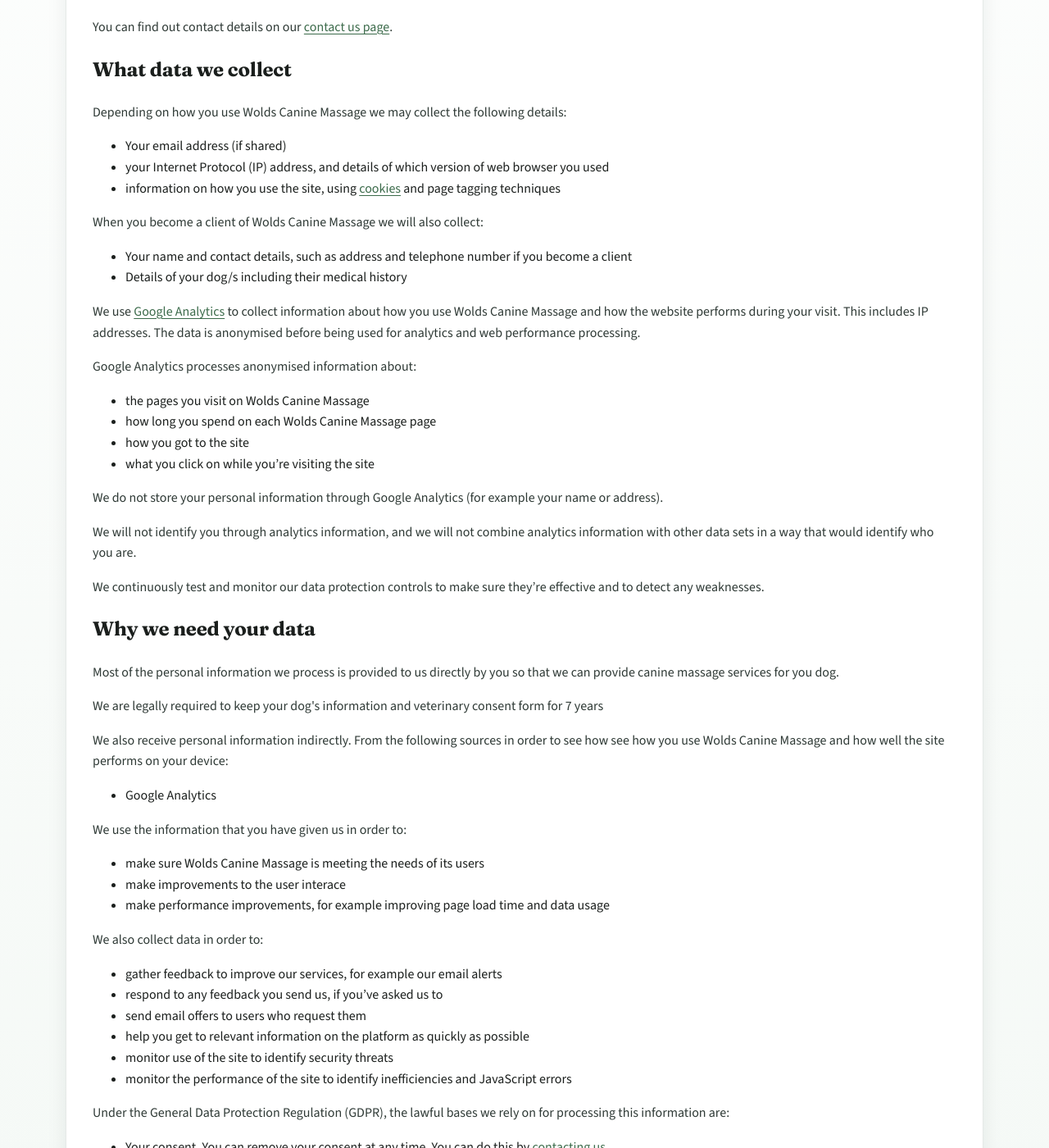
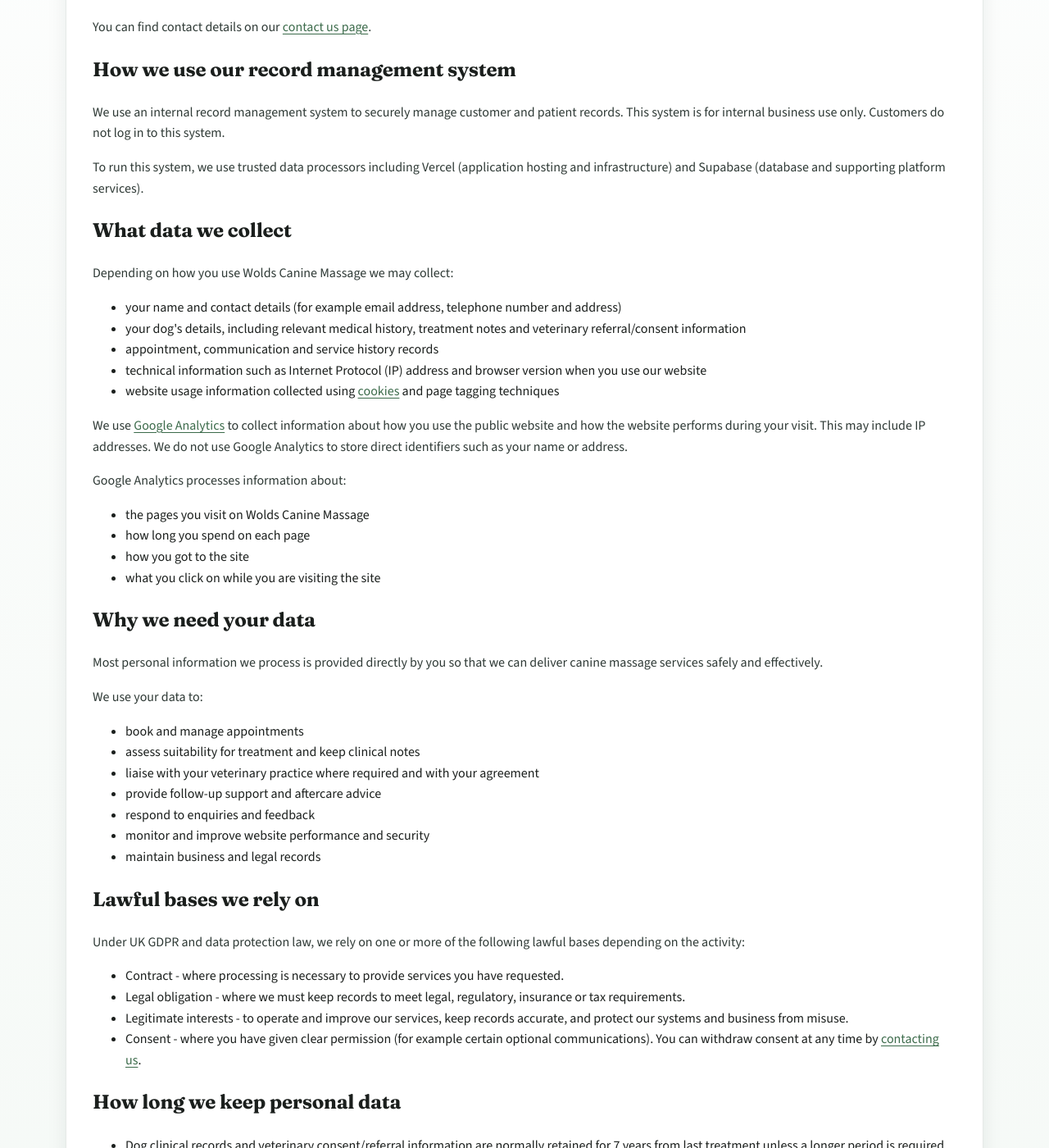
Before and after one commit to simplybenuk/Wolds-Canine-Massage, a Jekyll site: the page built from privacy-policy.html, in a window 1280 px wide and 1400 px high, scrolled down 762 px. Shown: the whole window at 82% size. Built offline with Jekyll 4.4.1, drawn with Linux system fonts in a browser that asks for light colours; comment, search, counter and statistics services are not loaded; some of the changed text lies outside the part shown.

Commit message:
Update privacy policy for internal records system

```diff
--- a/privacy-policy.html
+++ b/privacy-policy.html
@@ -7,80 +7,88 @@ layout: default
     <section class="content-card">
         <h1>Privacy Policy</h1>
         <div>
-            <p>Last updated: 16 May 2022</p>
-            <p>Wolds Canine Massage is governed by UK laws and is the data controller for pages starting with woldscaninemassage.co.uk - for example <a href="/contact.html">https://woldscaninemassage.co.uk/contact.html</a>.</p>
+            <p>Last updated: 17 February 2026</p>
+            <p>Wolds Canine Massage is governed by UK laws and is the data controller for pages starting with woldscaninemassage.co.uk (for example <a href="/contact.html">https://woldscaninemassage.co.uk/contact.html</a>) and for client records held to deliver canine massage services.</p>
             <p>If you follow a link to content provided by someone other than Wolds Canine Massage, please be aware that a different organisation will:</p>
             <ul>
-                <li>Be the data controller</li>
-                <li>Be responsible for processing any data you share with them</li>
-                <li>Publish and manage their own privacy policy with details of how to contact them</li>
+                <li>be the data controller</li>
+                <li>be responsible for processing any data you share with them</li>
+                <li>publish and manage their own privacy policy with details of how to contact them</li>
             </ul>
-            <p>A data controller determines how and why personal data is processed. For more information, please visit the <a href="https://ico.org.uk/" rel="noreferrer nofollow">Information Commissioner's Officer website</a>.</p>
-            <p>You can find out contact details on our <a href="/contact.html">contact us page</a>.</p>
+            <p>A data controller determines how and why personal data is processed. For more information, please visit the <a href="https://ico.org.uk/" rel="noreferrer nofollow">Information Commissioner's Office website</a>.</p>
+            <p>You can find contact details on our <a href="/contact.html">contact us page</a>.</p>
+
+            <h2>How we use our record management system</h2>
+            <p>We use an internal record management system to securely manage customer and patient records. This system is for internal business use only. Customers do not log in to this system.</p>
+            <p>To run this system, we use trusted data processors including Vercel (application hosting and infrastructure) and Supabase (database and supporting platform services).</p>
+
             <h2>What data we collect</h2>
-            <p>Depending on how you use Wolds Canine Massage we may collect the following details:</p>
+            <p>Depending on how you use Wolds Canine Massage we may collect:</p>
             <ul>
-                <li>Your email address (if shared)</li>
-                <li>your Internet Protocol (IP) address, and details of which version of web browser you used</li>
-                <li>information on how you use the site, using <a href="/cookie-policy.html">cookies</a> and page tagging techniques</li>
+                <li>your name and contact details (for example email address, telephone number and address)</li>
+                <li>your dog's details, including relevant medical history, treatment notes and veterinary referral/consent information</li>
+                <li>appointment, communication and service history records</li>
+                <li>technical information such as Internet Protocol (IP) address and browser version when you use our website</li>
+                <li>website usage information collected using <a href="/cookie-policy.html">cookies</a> and page tagging techniques</li>
             </ul>
-            <p>When you become a client of Wolds Canine Massage we will also collect:</p>
-            <ul>
-            <li>Your name and contact details, such as address and telephone number if you become a client</li>
-            <li>Details of your dog/s including their medical history</li>
-            </ul>
-            <p>We use <a href="https://support.google.com/analytics/topic/2919631" rel="noreferrer nofollow">Google Analytics</a> to collect information about how you use Wolds Canine Massage and how the website performs during your visit. This includes IP addresses. The data is anonymised before being used for analytics and web performance processing.</p>
-            <p>Google Analytics processes anonymised information about:</p>
+
+            <p>We use <a href="https://support.google.com/analytics/topic/2919631" rel="noreferrer nofollow">Google Analytics</a> to collect information about how you use the public website and how the website performs during your visit. This may include IP addresses. We do not use Google Analytics to store direct identifiers such as your name or address.</p>
+            <p>Google Analytics processes information about:</p>
             <ul>
                 <li>the pages you visit on Wolds Canine Massage</li>
-                <li>how long you spend on each Wolds Canine Massage page</li>
+                <li>how long you spend on each page</li>
                 <li>how you got to the site</li>
-                <li>what you click on while you’re visiting the site</li>
-            </ul>
-            <p>We do not store your personal information through Google Analytics (for example your name or address).</p>
-            <p>We will not identify you through analytics information, and we will not combine analytics information with other data sets in a way that would identify who you are.</p>
-            <p>We continuously test and monitor our data protection controls to make sure they’re effective and to detect any weaknesses.</p>
-            <h2>Why we need your data</h2>
-            <p>Most of the personal information we process is provided to us directly by you so that we can provide canine massage services for you dog.</p>
-            <p>We are legally required to keep your dog's information and veterinary consent form for 7 years</p>
-            <p>We also receive personal information indirectly. From the following sources in order to see how see how you use Wolds Canine Massage and how well the site performs on your device:</p>
-            <ul>
-                <li>Google Analytics</li>
-            </ul>
-            <p>We use the information that you have given us in order to:</p>
-            <ul>
-                <li>make sure Wolds Canine Massage is meeting the needs of its users</li>
-                <li>make improvements to the user interace</li>
-                <li>make performance improvements, for example improving page load time and data usage</li>
-            </ul>
-            <p>We also collect data in order to:</p>
-            <ul>
-                <li>gather feedback to improve our services, for example our email alerts</li>
-                <li>respond to any feedback you send us, if you’ve asked us to</li>
-                <li>send email offers to users who request them</li>
-                <li>help you get to relevant information on the platform as quickly as possible</li>
-                <li>monitor use of the site to identify security threats</li>
-                <li>monitor the performance of the site to identify inefficiencies and JavaScript errors</li>
+                <li>what you click on while you are visiting the site</li>
             </ul>
 
-            <p>Under the General Data Protection Regulation (GDPR), the lawful bases we rely on for processing this information are:</p>
+            <h2>Why we need your data</h2>
+            <p>Most personal information we process is provided directly by you so that we can deliver canine massage services safely and effectively.</p>
+            <p>We use your data to:</p>
             <ul>
-                <li>Your consent. You can remove your consent at any time. You can do this by <a href="/contact.html">contacting us</a></li>
+                <li>book and manage appointments</li>
+                <li>assess suitability for treatment and keep clinical notes</li>
+                <li>liaise with your veterinary practice where required and with your agreement</li>
+                <li>provide follow-up support and aftercare advice</li>
+                <li>respond to enquiries and feedback</li>
+                <li>monitor and improve website performance and security</li>
+                <li>maintain business and legal records</li>
             </ul>
+
+            <h2>Lawful bases we rely on</h2>
+            <p>Under UK GDPR and data protection law, we rely on one or more of the following lawful bases depending on the activity:</p>
+            <ul>
+                <li><span class="u-text-bold">Contract</span> - where processing is necessary to provide services you have requested.</li>
+                <li><span class="u-text-bold">Legal obligation</span> - where we must keep records to meet legal, regulatory, insurance or tax requirements.</li>
+                <li><span class="u-text-bold">Legitimate interests</span> - to operate and improve our services, keep records accurate, and protect our systems and business from misuse.</li>
+                <li><span class="u-text-bold">Consent</span> - where you have given clear permission (for example certain optional communications). You can withdraw consent at any time by <a href="/contact.html">contacting us</a>.</li>
+            </ul>
+
+            <h2>How long we keep personal data</h2>
+            <ul>
+                <li>Dog clinical records and veterinary consent/referral information are normally retained for 7 years from last treatment unless a longer period is required by law or insurance.</li>
+                <li>General enquiry records are retained only as long as needed to respond and manage follow-up enquiries.</li>
+                <li>Website analytics and technical logs are retained according to operational and security needs.</li>
+            </ul>
+
+            <h2>How we store and protect your data</h2>
+            <p>We use appropriate technical and organisational measures to protect personal information, including access controls, secure transmission, and restricted staff access on a need-to-know basis.</p>
+            <p>Where personal data is processed by third-party providers, we put contractual safeguards in place. Where data is transferred outside the UK, we rely on appropriate transfer mechanisms required by data protection law.</p>
+
             <h2>Your data protection rights</h2>
             <p>Under data protection law, you have rights including:</p>
             <ul>
                 <li><span class="u-text-bold">Your right of access</span> - You have the right to ask us for copies of your personal information.</li>
                 <li><span class="u-text-bold">Your right to rectification</span> - You have the right to ask us to rectify personal information you think is inaccurate. You also have the right to ask us to complete information you think is incomplete.</li>
                 <li><span class="u-text-bold">Your right to erasure</span> - You have the right to ask us to erase your personal information in certain circumstances.</li>
-                <li><span class="u-text-bold">Your right to restriction of processing</span> - You have the the right to object to the processing of your personal information in certain circumstances.</li>
-                <li><span class="u-text-bold">Your right to object to processing</span> - You have the the right to object to the processing of your personal information in certain circumstances.</li>
+                <li><span class="u-text-bold">Your right to restriction of processing</span> - You have the right to ask us to restrict the processing of your personal information in certain circumstances.</li>
+                <li><span class="u-text-bold">Your right to object to processing</span> - You have the right to object to the processing of your personal information in certain circumstances.</li>
                 <li><span class="u-text-bold">Your right to data portability</span> - You have the right to ask that we transfer the personal information you gave us to another organisation, or to you, in certain circumstances.</li>
             </ul>
-            <p>You are not required to pay any charge for exercising your rights. If you make a request, we have one month to respond to you.</p>
-            <p>Please <a href="/contact.html">contact us</a> if you wish to make a request.</p>
+            <p>You are not required to pay any charge for exercising your rights. If you make a request, we usually have one month to respond.</p>
+            <p>To protect your data, we may ask for proof of identity before fulfilling rights requests. Please <a href="/contact.html">contact us</a> if you wish to make a request.</p>
+
             <h2>How to complain</h2>
-            <p>If you have any concerns about our use of your personal information, you can <a href="/contact.html">contact us</a> to make a complaint.</p>
+            <p>If you have concerns about our use of your personal information, you can <a href="/contact.html">contact us</a> to make a complaint.</p>
             <p>You can also complain to the ICO if you are unhappy with how we have used your data.</p>
             <p>The ICO's address:</p>
             <p>Information Commissioner’s Office</p>
```
